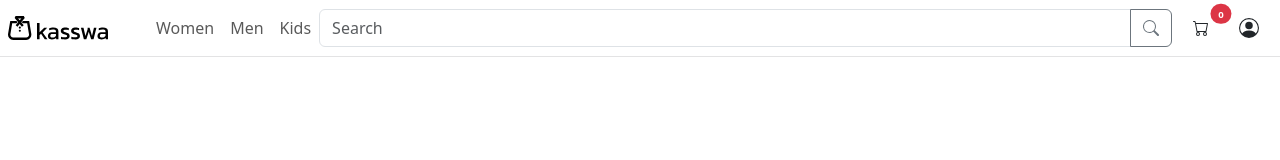
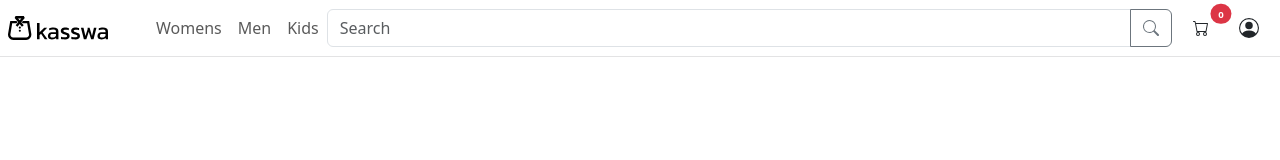
Before and after one commit to omdaCh/kasswa, an Angular app: page /checkout in a window 1280 px wide. Shown: the top 160 px of the page. Built offline with nearby package versions, Linux system fonts and the light colour scheme.

Commit message:
random modification

```diff
--- a/src/app/app.component.html
+++ b/src/app/app.component.html
@@ -13,7 +13,7 @@
         <ul class="navbar-nav ms-auto">
           <li class="nav-item active">
             <a class="nav-link" [routerLink]="['/item/item-list']" [queryParams]="{ gender: 'female', age: 'adulte' }"
-              (click)="collapseNavbar()">Women</a>
+              (click)="collapseNavbar()">Womens</a>
           </li>
           <li class="nav-item">
             <a class="nav-link" [routerLink]="['/item/item-list']" [queryParams]="{ gender: 'male', age: 'adulte' }"
```
